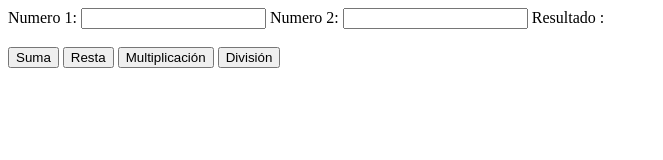
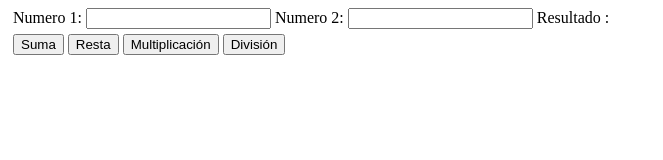
Before and after one commit to AgustinDC/UTN-AP4.0-React, a plain HTML site: page Clase 2/index.html in a window 1280 px wide. Shown: the whole page, without its empty margins (0-663 px from the left). Drawn offline with Linux system fonts and the light colour scheme.

Commit message:
Se agrego css

```diff
--- a/Clase 2/index.html
+++ b/Clase 2/index.html
@@ -4,20 +4,23 @@
     <meta charset="UTF-8">
     <meta name="viewport" content="width=device-width, initial-scale=1.0">
     <title>Document</title>
+    <link rel="stylesheet" href="style.css">
 </head>
 <body>
+    <div>
         <label for="">Numero 1:</label>
         <input id='n1' type="text">
         <label for="">Numero 2:</label>
         <input id='n2' type="text">
         <label for="">Resultado :</label>
         <label id="Resultado" for=""></label>
-    <br>
-    <br>
+    </div>
+    <div>
         <input type="button" onclick="click_suma()" value="Suma">
         <input type="button" onclick="click_resta()" value="Resta">
         <input type="button" onclick="click_multi()" value="Multiplicación">
         <input type="button" onclick="click_div()" value="División">
         <script src="script.js"></script>
+    </div>
 </body>
 </html>
--- /dev/null
+++ b/Clase 2/style.css
@@ -0,0 +1,3 @@
+div {
+    margin: 5px;
+}
```
Lines whose indentation alone changed are shown as unchanged.
